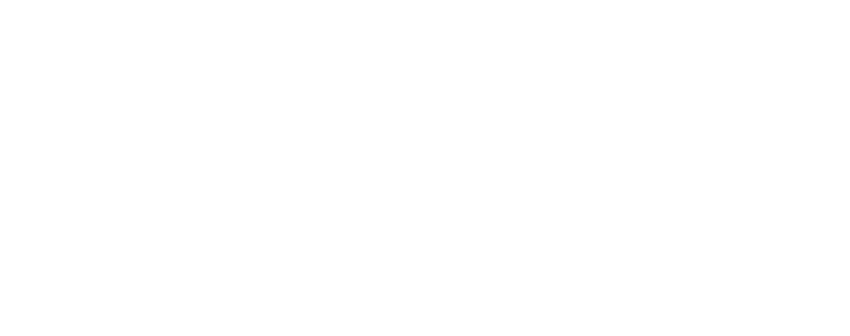
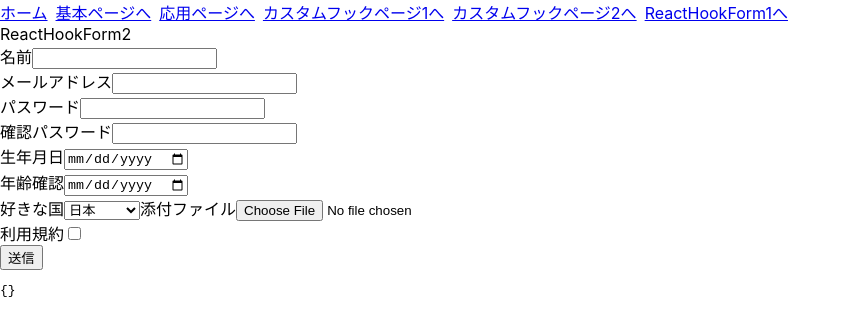
Before and after one commit to genta-t/react18-tutorial, a React (Create React App) app: page /react-hook-form-2 in a window 1280 px wide. Before the commit this address had no page. Shown: the top 336 px of the page, without its empty margins (0-850 px from the left). Built offline with nearby package versions, Linux system fonts and the light colour scheme.

Commit message:
react-hook-form2作成

```diff
--- a/src/App.tsx
+++ b/src/App.tsx
@@ -5,6 +5,7 @@ import CustomHooksPage1 from './components/CustomHooks1';
 import CustomHooksPage2 from './components/CustomHooks2';
 import PageLinks from './components/items/PageLinks';
 import ReactHookForm1Page from './components/ReactHookForm1';
+import ReactHookForm2Page from './components/ReactHookForm2';
 
 const App = () => {
   const routes = [
@@ -28,6 +29,10 @@ const App = () => {
       path: "/react-hook-form-1",
       element: <ReactHookForm1Page />
     },
+    {
+      path: "/react-hook-form-2",
+      element: <ReactHookForm2Page />
+    },
   ]
 
   return (
--- a/src/components/ReactHookForm1.tsx
+++ b/src/components/ReactHookForm1.tsx
@@ -11,7 +11,7 @@ const ReactHookForm1Page = () => {
     handleSubmit,
     formState: { errors },
     watch
-  } = useForm<TypeReactHookForm1>({mode: "onChange",}); // "onBlur" | "onChange" | "onSubmit" | "onTouched" | "all"
+  } = useForm<TypeReactHookForm1>({mode: "onChange"}); // "onBlur" | "onChange" | "onSubmit" | "onTouched" | "all"
 
   const selectedOption = watch("contentSelection");
 
--- /dev/null
+++ b/src/components/ReactHookForm2.tsx
@@ -0,0 +1,147 @@
+import InputFormItem from './form/InputFormItem';
+import { emailRule, passwordRule, textRule, previousDate, ageConfirmation } from './form/rules';
+import PageLinks from './items/PageLinks';
+import { useForm } from "react-hook-form";
+import DateFormItem from './form/DateFormItem';
+import PullDownItem from './form/PullDownItem';
+import FileItem from './form/FileItem';
+import CheckBoxItem from './form/CheckBoxItem';
+
+const ReactHookForm2Page = () => {
+  const {
+    register,
+    handleSubmit,
+    formState: { errors },
+    watch,
+    setValue
+  } = useForm<TypeReactHookForm2>({mode: "onChange"}); // "onBlur" | "onChange" | "onSubmit" | "onTouched" | "all"
+
+  const confPasswordRule = {
+    required: "パスワードは必須です〜",
+    validate : (value: string) => value === watch("password") || "パスワードが一致しません。"
+  }
+
+  const onSubmit = (data: TypeReactHookForm2) => {
+    console.log(data);
+  }
+
+  return (
+    <>
+      <PageLinks link={"/react-hook-form-2"}/>
+      <p>ReactHookForm2</p>
+      <form onSubmit={handleSubmit(onSubmit)}>
+        <InputFormItem
+          title={"名前"}
+          labelName={"name"}
+          type={"text"}
+          InputRegister={register}
+          errorMessage={errors.name?.message}
+          rule={textRule("名前")}
+        />
+        <InputFormItem
+          title={"メールアドレス"}
+          labelName={"email"}
+          type={"email"}
+          InputRegister={register}
+          errorMessage={errors.email?.message}
+          rule={emailRule}
+        />
+        <InputFormItem
+          title={"パスワード"}
+          labelName={"password"}
+          type={"password"}
+          InputRegister={register}
+          errorMessage={errors.password?.message}
+          rule={passwordRule}
+        />
+        <InputFormItem
+          title={"確認パスワード"}
+          labelName={"confPassword"}
+          type={"password"}
+          InputRegister={register}
+          errorMessage={errors.confPassword?.message}
+          rule={confPasswordRule}
+        />
+        <DateFormItem
+          title={"生年月日"}
+          labelName={"dateOfBirth"}
+          dateRegister={register}
+          errorMessage={errors.dateOfBirth?.message}
+          rule={previousDate('2023-01-01', '2023')}
+        />
+        <DateFormItem
+          title={"年齢確認"}
+          labelName={"ageConfirmation"}
+          dateRegister={register}
+          errorMessage={errors.ageConfirmation?.message}
+          rule={ageConfirmation(2)}
+        />
+        <PullDownItem
+          title={"好きな国"}
+          labelName={"favoriteCountry"}
+          pullDownRegister={register}
+          array={favoriteCountryArray}
+        />
+        {watch("favoriteCountry") === "japan" && (
+          <InputFormItem
+            title={"都道府県"}
+            labelName={"prefectures"}
+            type={"text"}
+            InputRegister={register}
+            errorMessage={errors.prefectures?.message}
+            rule={textRule("都道府県")}
+          />
+        )}
+        <FileItem
+          title={"添付ファイル"}
+          labelName={"attachment"}
+          onChange={(e) => {
+            if(e.target.files) setValue("fileName", e.target.files[0].name);
+          }}
+        />
+        <CheckBoxItem
+          title={"利用規約"}
+          requiredMessage={"利用規約に同意してください"}
+          labelName={"termsOfService"}
+          checkBoxRegister={register}
+          errorMessage={errors.termsOfService?.message}
+        />
+        <button type='submit'>送信</button>
+        <pre>
+          {JSON.stringify(watch(), null, 2)}
+        </pre>
+      </form>
+    </>
+  );
+}
+
+export default ReactHookForm2Page;
+
+type TypeReactHookForm2 = {
+  name: string;
+  email: string;
+  password: string;
+  confPassword: string;
+  dateOfBirth: string;
+  favoriteCountry: string;
+  attachment: string;
+  termsOfService: string;
+  prefectures: string;
+  fileName: string;
+  ageConfirmation: string;
+}
+
+const favoriteCountryArray = [
+  {
+    text: "日本",
+    value: "japan"
+  },
+  {
+    text: "アメリカ",
+    value: "usa"
+  },
+  {
+    text: "台湾",
+    value: "Taipei"
+  },
+];
--- /dev/null
+++ b/src/components/form/CheckBoxItem.tsx
@@ -0,0 +1,25 @@
+const CheckBoxItem = ({
+  title,
+  requiredMessage,
+  labelName,
+  errorMessage,
+  checkBoxRegister
+}: TypeCheckBoxItem) => {
+  return (
+    <div>
+      <label htmlFor={labelName}>{title}</label>
+      <input type="checkbox" {...checkBoxRegister(labelName, {required: requiredMessage})} />
+      <p>{errorMessage as React.ReactNode}</p>
+    </div>
+  );
+}
+
+export default CheckBoxItem;
+
+type TypeCheckBoxItem = {
+  title: string;
+  labelName: string;
+  requiredMessage: string;
+  checkBoxRegister: any;
+  errorMessage?: any;
+}
--- /dev/null
+++ b/src/components/form/DateFormItem.tsx
@@ -0,0 +1,33 @@
+import React from 'react';
+
+const DateFormItem = ({
+  title,
+  labelName,
+  dateRegister,
+  errorMessage,
+  rule,
+}: TypeDateFormItem) => {
+
+  return (
+    <>
+      <label htmlFor={labelName}>{title}</label>
+      <input type="date"
+        {...dateRegister(labelName, {
+          required: `${title}を入れて`,
+          validate: rule
+        })}
+        />
+        <p>{errorMessage as React.ReactNode}</p>
+    </>
+  );
+}
+
+export default DateFormItem;
+
+type TypeDateFormItem = {
+  title: string;
+  labelName: string;
+  dateRegister: any;
+  errorMessage: any;
+  rule?: any;
+}
--- /dev/null
+++ b/src/components/form/FileItem.tsx
@@ -0,0 +1,20 @@
+const FileItem = ({
+  title,
+  labelName,
+  onChange
+}: TypeFileItem) => {
+  return (
+    <>
+      <label htmlFor={labelName}>{title}</label>
+        <input type="file" onChange={onChange} />
+    </>
+  );
+}
+
+export default FileItem;
+
+type TypeFileItem = {
+  title: string;
+  labelName: string;
+  onChange: (e: React.ChangeEvent<HTMLInputElement>) => void;
+}
--- a/src/components/form/InputFormItem.tsx
+++ b/src/components/form/InputFormItem.tsx
@@ -31,5 +31,5 @@ type TypeInputFormItem = {
   type: string;
   InputRegister: any;
   errorMessage: any;
-  rule: any;
+  rule?: any;
 }
--- /dev/null
+++ b/src/components/form/PullDownItem.tsx
@@ -0,0 +1,31 @@
+const PullDownItem = ({
+  title,
+  labelName,
+  pullDownRegister,
+  array
+}: TypePullDownItem) => {
+  return (
+    <>
+      <label htmlFor={labelName}>{title}</label>
+      <select {...pullDownRegister(labelName)}>
+        {array.map((c, i) => {
+          return <option key={i} value={c.value}>{c.text}</option>
+        })}
+      </select>
+    </>
+  );
+}
+
+export default PullDownItem;
+
+type TypePullDownItem = {
+  title: string;
+  labelName: string;
+  pullDownRegister: any;
+  array: TypePullDownOptions[];
+}
+
+type TypePullDownOptions = {
+  value: string;
+  text: string;
+}
--- a/src/components/form/rules.ts
+++ b/src/components/form/rules.ts
@@ -1,8 +1,8 @@
 export const textRule = (title: string) => ({
   required: `${title}は必須です〜`,
   minLength: {
-    value: 4,
-    message: "4文字以上で入力してください"
+    value: 2,
+    message: "2文字以上で入力してください"
   }
 })
 
@@ -21,3 +21,20 @@ export const passwordRule = {
     message: "6文字以上で入力してください"
   }
 }
+
+export const previousDate = (date: string, messageDate: string) => {
+  return (value: string) => {
+    const selectedDate = new Date(value);
+    const conditionDate = new Date(date);
+    return selectedDate <= conditionDate || `${messageDate}年以前の日付を入力してください`;
+  }
+}
+
+export const ageConfirmation = (age: number) => {
+  return (value: string) => {
+    const inputDate = new Date(value);
+    const nowDate = new Date();
+    const myAge = nowDate.getFullYear() - inputDate.getFullYear();
+    return myAge > age || `${age}歳以上ですか？`;
+  }
+}
--- a/src/components/items/PageLinks.tsx
+++ b/src/components/items/PageLinks.tsx
@@ -26,6 +26,10 @@ const PageLinks = ({ link }: { link: string }) => {
       to: "/react-hook-form-1",
       label: "ReactHookForm1へ"
     },
+    {
+      to: "/react-hook-form-2",
+      label: "ReactHookForm2へ"
+    },
   ];
 
   const visibleLinks = links.filter(l => l.to !== link);
```
